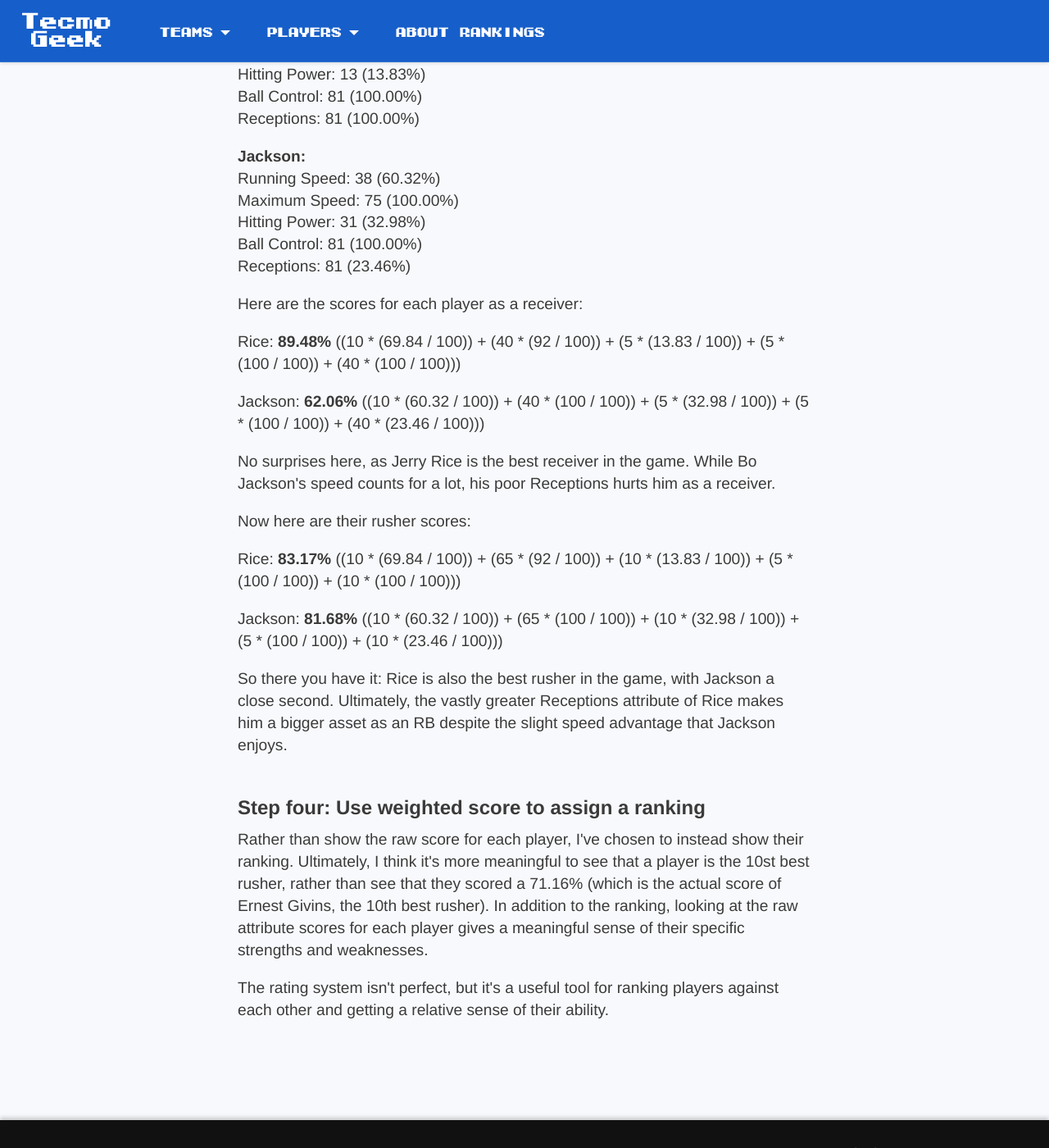
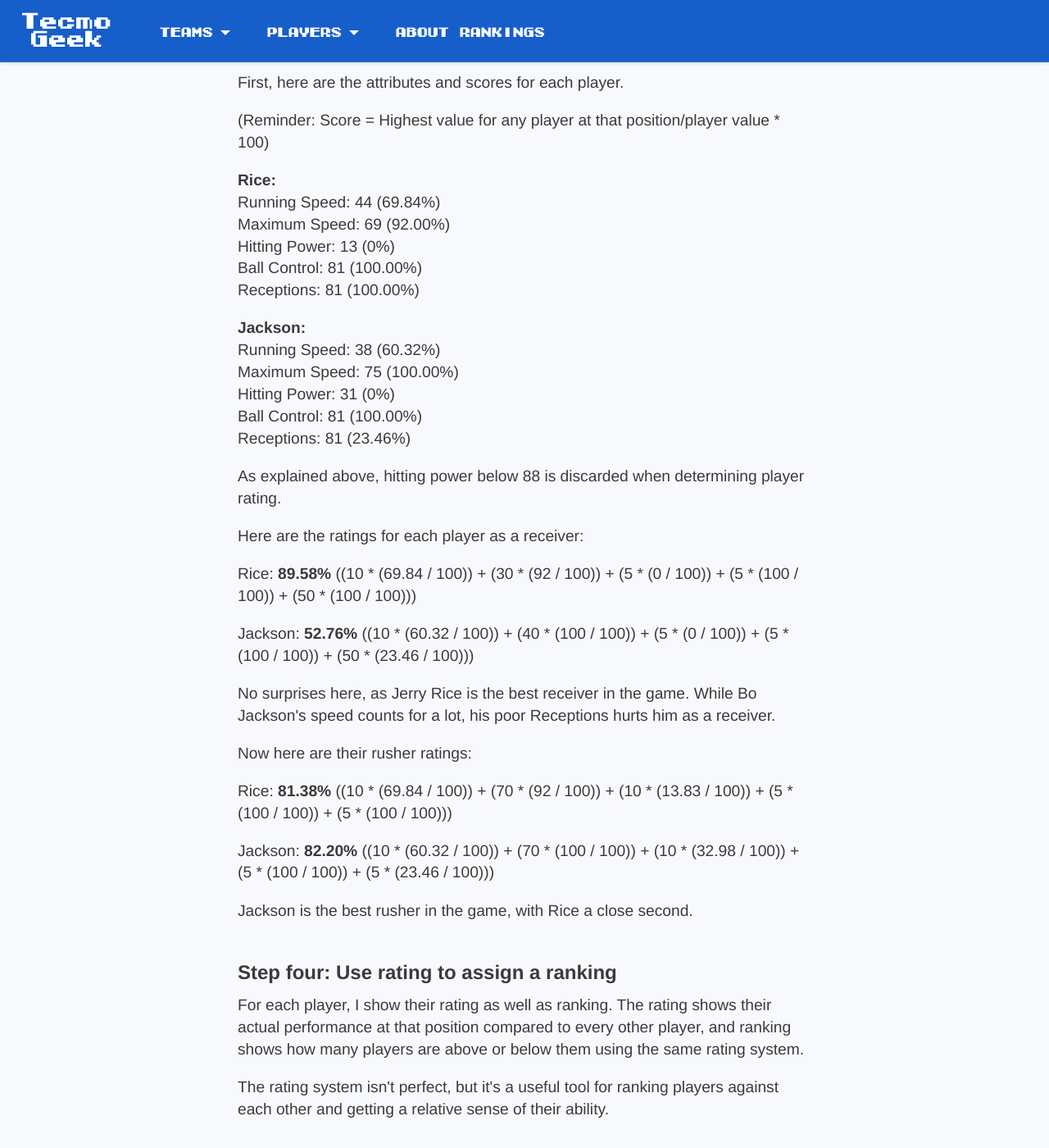
Before and after one commit to ubuwaits/tecmogeek, a Jekyll site: the page built from about/rankings.html, in a window 1280 px wide and 1400 px high, scrolled down 4418 px. Shown: the whole window at 82% size. Built offline with Jekyll 4.4.1, drawn with Linux system fonts in a browser that asks for light colours; nearby versions of some CDN libraries; library files that are not in the unit come from our copies; Markdown is read by kramdown in place of the engine named in the settings; some of the changed text lies outside the part shown.

Commit message:
Update ranking and rating explanation page.

```diff
--- a/_layouts/default.html
+++ b/_layouts/default.html
@@ -3,7 +3,7 @@
   <head>
     <meta charset="utf-8">
     <meta name="description" content="Comprehensive guide to player attributes and rankings in Tecmo Super Bowl for NES.">
-    <title>{{ page.title }} &mdash; Tecmo Geek</title>
+    <title>{{ page.title }} &mdash; Tecmo Geek. The ultimate guide to Tecmo Super Bowl for NES.</title>
     <link rel="icon" type="image/png" href="/favicon.png">
     <link rel="stylesheet" href="/stylesheets/application.css" media="screen">
     <!--[if lt IE 9]><script src="http://html5shim.googlecode.com/svn/trunk/html5.js"></script><![endif]-->
--- a/about/rankings.html
+++ b/about/rankings.html
@@ -6,7 +6,7 @@
 
 <section class="text-column">
 
-<h1>How player rankings are calculated</h1>
+<h1>How player ratings and rankings are calculated</h1>
 
 <img src="/images/about/ranking-show.png">
 <p class="caption">A sample of player data.</p>
@@ -73,23 +73,23 @@
 
 <h3>QB</h3>
 <p>Maximum Speed: 25%<br>
-Passing Speed: 15%<br>
+Passing Speed: 20%<br>
 Pass Control: 50%<br>
-Avoid Pass Block: 10%</p>
+Avoid Pass Block: 5%</p>
 
 <h3>Rushers (all RB, WR, TE receive a rusher rating)</h3>
 <p>Running Speed: 10%<br>
-Maximum Speed: 65%<br>
+Maximum Speed: 70%<br>
 Hitting Power: 10%<br>
 Ball Control: 5%<br>
-Receptions: 10%</p>
+Receptions: 5%</p>
 
 <h3>Receivers (all RB, WR, TE receive a receiver rating)</h3>
 <p>Running Speed: 10%<br>
-Maximum Speed: 40%<br>
+Maximum Speed: 30%<br>
 Hitting Power: 5%<br>
 Ball Control: 5%<br>
-Receptions: 40%</p>
+Receptions: 50%</p>
 
 <h3>Kick Returners (all RB, WR, TE receive a kick returner rating)</h3>
 <p>Running Speed: 20%<br>
@@ -135,6 +135,9 @@
 <p>Kicking attribute: 70%<br>
 Avoid Kick Block: 30%</p>
 
+<h3>A note about hitting power for offensive playes</h3>
+<p>Hitting power only really makes a difference on offensive player performance at about 88. To account for this, players with hitting power below that threshold do not have hitting power factored into their rating. Players with 75 and 81 hitting power in average condition are given partial credit, since they can reach 88 in Good and Excellent condition.</p>
+
 <h2>Example: calculating weighted scores for Jerry Rice and Bo Jackson</h2>
 <p>Let's take a closer look at how this scoring system works for two players: Jerry Rice and Bo Jackson.</p>
 
@@ -145,35 +148,37 @@
 <p><strong>Rice:</strong><br>
 Running Speed: 44 (69.84%)<br>
 Maximum Speed: 69 (92.00%)<br>
-Hitting Power: 13 (13.83%)<br>
+Hitting Power: 13 (0%)<br>
 Ball Control: 81 (100.00%)<br>
 Receptions: 81 (100.00%)</p>
 
 <p><strong>Jackson:</strong><br>
 Running Speed: 38 (60.32%)<br>
 Maximum Speed: 75 (100.00%)<br>
-Hitting Power: 31 (32.98%)<br>
+Hitting Power: 31 (0%)<br>
 Ball Control: 81 (100.00%)<br>
 Receptions: 81 (23.46%)</p>
 
-<p>Here are the scores for each player as a receiver:</p>
+<p>As explained above, hitting power below 88 is discarded when determining player rating.</p>
 
-<p>Rice: <strong>89.48%</strong> ((10 * (69.84 / 100)) + (40 * (92 / 100)) + (5 * (13.83 / 100)) + (5 * (100 / 100)) + (40 * (100 / 100)))</p>
+<p>Here are the ratings for each player as a receiver:</p>
 
-<p>Jackson: <strong>62.06%</strong> ((10 * (60.32 / 100)) + (40 * (100 / 100)) + (5 * (32.98 / 100)) + (5 * (100 / 100)) + (40 * (23.46 / 100)))</p>
+<p>Rice: <strong>89.58%</strong> ((10 * (69.84 / 100)) + (30 * (92 / 100)) + (5 * (0 / 100)) + (5 * (100 / 100)) + (50 * (100 / 100)))</p>
+
+<p>Jackson: <strong>52.76%</strong> ((10 * (60.32 / 100)) + (40 * (100 / 100)) + (5 * (0 / 100)) + (5 * (100 / 100)) + (50 * (23.46 / 100)))</p>
 
 <p>No surprises here, as Jerry Rice is the best receiver in the game. While Bo Jackson's speed counts for a lot, his poor Receptions hurts him as a receiver.</p>
 
-<p>Now here are their rusher scores:</p>
+<p>Now here are their rusher ratings:</p>
 
-<p>Rice: <strong>83.17%</strong> ((10 * (69.84 / 100)) + (65 * (92 / 100)) + (10 * (13.83 / 100)) + (5 * (100 / 100)) + (10 * (100 / 100)))</p>
+<p>Rice: <strong>81.38%</strong> ((10 * (69.84 / 100)) + (70 * (92 / 100)) + (10 * (13.83 / 100)) + (5 * (100 / 100)) + (5 * (100 / 100)))</p>
 
-<p>Jackson: <strong>81.68%</strong> ((10 * (60.32 / 100)) + (65 * (100 / 100)) + (10 * (32.98 / 100)) + (5 * (100 / 100)) + (10 * (23.46 / 100)))</p>
+<p>Jackson: <strong>82.20%</strong> ((10 * (60.32 / 100)) + (70 * (100 / 100)) + (10 * (32.98 / 100)) + (5 * (100 / 100)) + (5 * (23.46 / 100)))</p>
 
-<p>So there you have it: Rice is also the best rusher in the game, with Jackson a close second. Ultimately, the vastly greater Receptions attribute of Rice makes him a bigger asset as an RB despite the slight speed advantage that Jackson enjoys.</p>
+<p>Jackson is the best rusher in the game, with Rice a close second.</p>
 
-<h2>Step four: Use weighted score to assign a ranking</h2>
-<p>Rather than show the raw score for each player, I've chosen to instead show their ranking. Ultimately, I think it's more meaningful to see that a player is the 10st best rusher, rather than see that they scored a 71.16% (which is the actual score of Ernest Givins, the 10th best rusher). In addition to the ranking, looking at the raw attribute scores for each player gives a meaningful sense of their specific strengths and weaknesses.</p>
+<h2>Step four: Use rating to assign a ranking</h2>
+<p>For each player, I show their rating as well as ranking. The rating shows their actual performance at that position compared to every other player, and ranking shows how many players are above or below them using the same rating system.</p>
 
 <p>The rating system isn't perfect, but it's a useful tool for ranking players against each other and getting a relative sense of their ability.</p>
 </section>
--- a/javascripts/application.js
+++ b/javascripts/application.js
@@ -5,54 +5,67 @@
   // ***************************************************************************
   $(".player-rating a").click(function() {
     $('.player-listing').tsort('.ranking', {order: 'asc'});
+    return false;
   });
 
   $(".running-speed a").click(function() {
     $('.player-listing').tsort('.running-speed', {order: 'desc'});
+    return false;
   });
 
   $(".maximum-speed a").click(function() {
     $('.player-listing').tsort('.maximum-speed', {order: 'desc'});
+    return false;
   });
 
   $(".passing-speed a").click(function() {
     $('.player-listing').tsort('.passing-speed', {order: 'desc'});
+    return false;
   });
 
   $(".pass-control a").click(function() {
     $('.player-listing').tsort('.pass-control', {order: 'desc'});
+    return false;
   });
 
   $(".avoid-pass-block a").click(function() {
     $('.player-listing').tsort('.avoid-pass-block', {order: 'desc'});
+    return false;
   });
 
   $(".hitting-power a").click(function() {
     $('.player-listing').tsort('.hitting-power', {order: 'desc'});
+    return false;
   });
 
   $(".ball-control a").click(function() {
     $('.player-listing').tsort('.ball-control', {order: 'desc'});
+    return false;
   });
 
   $(".receptions a").click(function() {
     $('.player-listing').tsort('.receptions', {order: 'desc'});
+    return false;
   });
 
   $(".rushing-power a").click(function() {
     $('.player-listing').tsort('.rushing-power', {order: 'desc'});
+    return false;
   });
 
   $(".pass-interceptions a").click(function() {
     $('.player-listing').tsort('.pass-interceptions', {order: 'desc'});
+    return false;
   });
 
   $(".kicking-ability a").click(function() {
     $('.player-listing').tsort('.kicking-ability', {order: 'desc'});
+    return false;
   });
 
   $(".avoid-kick-block a").click(function() {
     $('.player-listing').tsort('.avoid-kick-block', {order: 'desc'});
+    return false;
   });
 
   // Show/hide WR & TE on rushers page
--- a/stylesheets/scss/_teams.scss
+++ b/stylesheets/scss/_teams.scss
@@ -155,7 +155,6 @@
           border-bottom: 1px dotted rgba(#fff, 0.3);
           border-radius: 0;
           color: inherit;
-          /*cursor: default;*/
           padding: 0;
           text-decoration: none;
 
```
Also changed, not shown: 1 other file.
